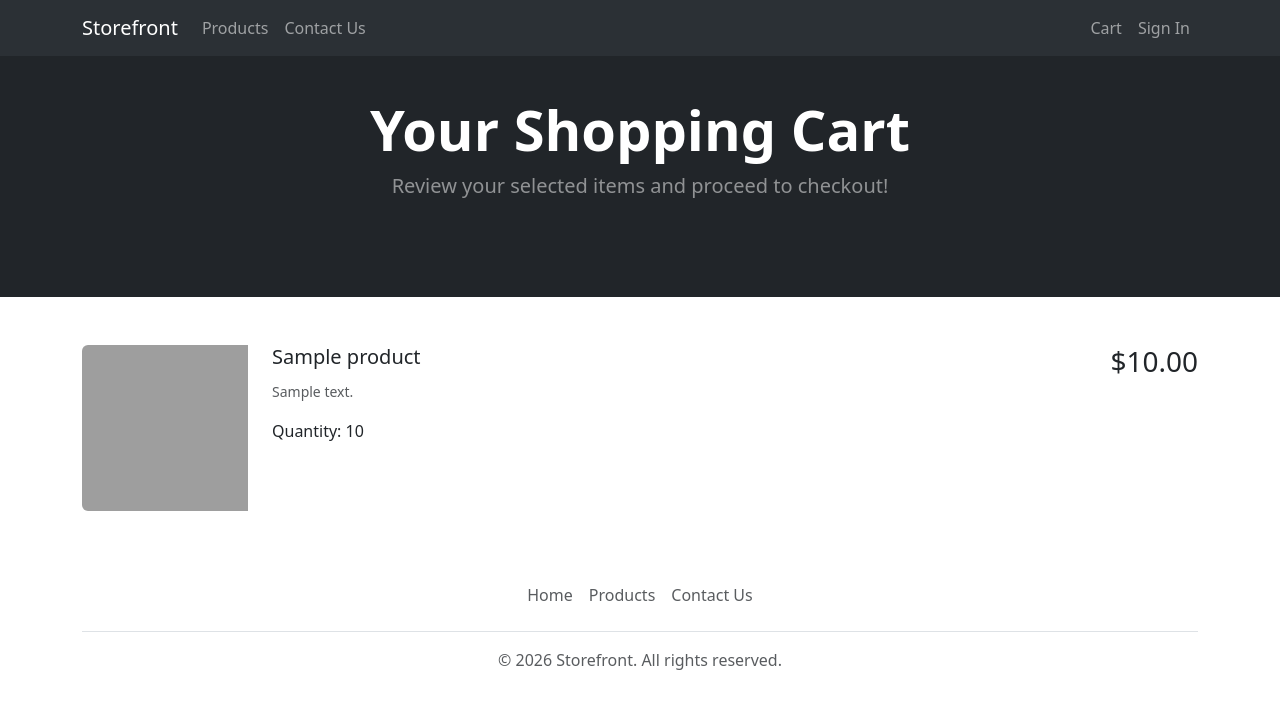
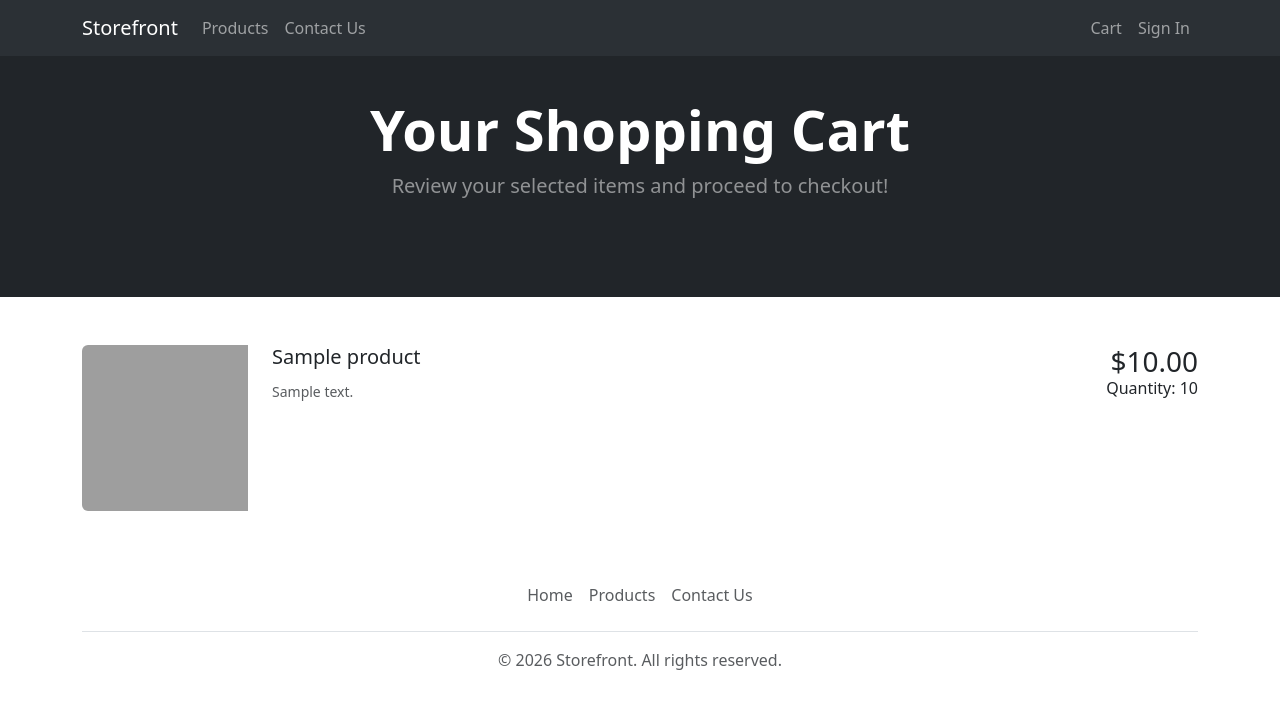
Before and after one commit to roshansaganti/django-storefront, a Django app: page /cart/ in a window 1280 px wide. Shown: the top 709 px of the page. Run offline with Django 4.2, Linux system fonts and the light colour scheme; tables that the repository leaves empty hold one stand-in row (values such as "Sample post"); some libraries are stand-ins or nearby versions; grey boxes are pictures that could not be loaded.

Commit message:
Move quantity to same line as description

```diff
--- a/store/templates/cart.html
+++ b/store/templates/cart.html
@@ -24,14 +24,20 @@
                             </div>
                         </div>
 
+                        <div class="row">
+                            <div class="col text-start">
                                 <p class="card-text">
                                     <small class="text-body-secondary">
                                         {{ item.product.description }}
                                     </small>
                                 </p>
-                        <p class="card-text">
+                            </div>
+                            <div class="col text-end">
+                                <h6 class="card-text">
                                     Quantity: {{ item.quantity }}
-                        </p>
+                                </h6>
+                            </div>
+                        </div>
                     </div>
                 </div>
             </div>
```
Lines whose indentation alone changed are shown as unchanged.
